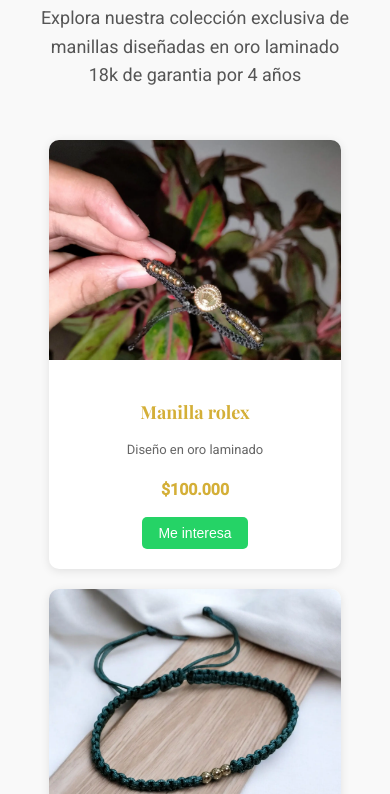
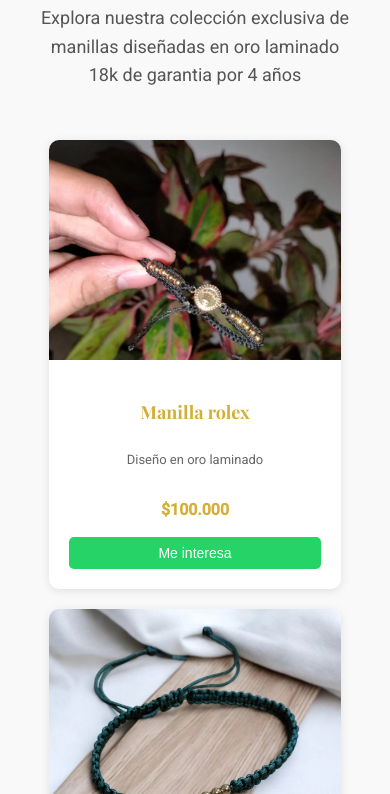
Before and after one commit to Torri-luxe/Torriluxe.shop, a plain HTML site: page index1.html in a window 390 px wide. Shown: the part 306-1100 px from the top of the page. Drawn offline with nearby package versions, Linux system fonts and the light colour scheme.

Commit message:
Add files via upload

```diff
--- a/style1.css
+++ b/style1.css
@@ -28,6 +28,7 @@ header {
     position: sticky;
     top: 0;
     z-index: 1000;
+    transition: background-color 0.3s ease, box-shadow 0.3s ease;
 }
 
 .logo-container {
@@ -39,11 +40,17 @@ header {
     margin: 0;
     font-size: 28px;
     color: #d4af37;
+    transition: color 0.3s ease;
 }
 
 .logo {
     width: 50px;
     margin-left: 10px;
+    transition: transform 0.3s ease;
+}
+
+.logo:hover {
+    transform: scale(1.1);
 }
 
 /* Menú Flexbox */
@@ -60,7 +67,7 @@ header {
     text-decoration: none;
     color: #333;
     font-weight: 500;
-    transition: color 0.3s;
+    transition: color 0.3s ease, border-bottom 0.3s ease;
     padding: 10px 15px;
     letter-spacing: 1px;
     border-bottom: 2px solid transparent;
@@ -79,6 +86,11 @@ header {
     font-size: 24px;
     cursor: pointer;
     color: #d4af37;
+    transition: color 0.3s ease;
+}
+
+.menu-toggle:hover {
+    color: #b8860b;
 }
 
 /* Sección de Productos */
@@ -91,18 +103,19 @@ header {
     font-size: 36px;
     color: #d4af37;
     margin-bottom: 20px;
+    transition: color 0.3s ease;
 }
 
 .products p {
     font-size: 18px;
     color: #555;
     margin-bottom: 30px;
+    transition: color 0.3s ease;
 }
 
 .product-grid {
     display: grid;
-    grid-template-columns: repeat(auto-fit, minmax(280px, 1fr));
-    /* Tarjetas más grandes */
+    grid-template-columns: repeat(auto-fit, minmax(300px, 1fr));
     gap: 20px;
     justify-content: center;
 }
@@ -112,19 +125,21 @@ header {
     border-radius: 10px;
     box-shadow: 0 2px 10px rgba(0, 0, 0, 0.1);
     overflow: hidden;
-    transition: transform 0.3s, box-shadow 0.3s;
+    transition: transform 0.3s ease, box-shadow 0.3s ease;
+    display: flex;
+    flex-direction: column;
 }
 
 .product-card:hover {
-    transform: translateY(-10px);
+    transform: translateY(-5px);
     box-shadow: 0 4px 20px rgba(0, 0, 0, 0.2);
 }
 
 .product-image {
     width: 100%;
     height: 300px;
-    /* Imágenes más grandes */
     overflow: hidden;
+    transition: transform 0.3s ease;
 }
 
 .product-image img {
@@ -133,24 +148,29 @@ header {
     object-fit: cover;
     display: block;
     loading: lazy;
-    /* Optimización para carga perezosa */
 }
 
 .product-info {
     padding: 20px;
     text-align: center;
+    flex: 1;
+    display: flex;
+    flex-direction: column;
+    justify-content: space-between;
 }
 
 .product-info h3 {
     font-size: 24px;
     color: #d4af37;
     margin-bottom: 10px;
+    transition: color 0.3s ease;
 }
 
 .product-info p {
     font-size: 16px;
     color: #666;
     margin-bottom: 10px;
+    transition: color 0.3s ease;
 }
 
 .product-info .price {
@@ -158,6 +178,7 @@ header {
     color: #d4af37;
     font-weight: bold;
     margin-bottom: 15px;
+    transition: color 0.3s ease;
 }
 
 .whatsapp-button {
@@ -167,13 +188,16 @@ header {
     border-radius: 5px;
     text-decoration: none;
     font-size: 16px;
-    transition: background 0.3s;
+    transition: background 0.3s ease, transform 0.3s ease;
     border: none;
     cursor: pointer;
+    width: 100%;
+    box-sizing: border-box;
 }
 
 .whatsapp-button:hover {
     background: #128c7e;
+    transform: scale(1.05);
 }
 
 /* Footer */
@@ -183,6 +207,7 @@ footer {
     text-align: center;
     padding: 20px;
     margin-top: 60px;
+    transition: background-color 0.3s ease;
 }
 
 .social-media {
@@ -195,16 +220,18 @@ footer {
 .social-media a {
     color: #fff;
     font-size: 24px;
-    transition: color 0.3s;
+    transition: color 0.3s ease, transform 0.3s ease;
 }
 
 .social-media a:hover {
     color: #d4af37;
+    transform: scale(1.1);
 }
 
 footer p {
     margin: 0;
     font-size: 14px;
+    transition: color 0.3s ease;
 }
 
 /* Responsive Design */
@@ -229,13 +256,16 @@ footer p {
     }
 
     .product-grid {
-        grid-template-columns: repeat(auto-fit, minmax(200px, 1fr));
+        grid-template-columns: repeat(auto-fit, minmax(100%, 1fr));
         padding: 20px 5%;
+    }
+
+    .product-card {
+        width: 100%;
     }
 
     .product-image {
         height: 250px;
-        /* Imágenes más grandes en móviles */
     }
 
     .product-info h3 {
@@ -258,13 +288,16 @@ footer p {
 
 @media (max-width: 480px) {
     .product-grid {
-        grid-template-columns: repeat(auto-fit, minmax(180px, 1fr));
+        grid-template-columns: repeat(auto-fit, minmax(100%, 1fr));
         padding: 20px 10px;
+    }
+
+    .product-card {
+        width: 100%;
     }
 
     .product-image {
         height: 220px;
-        /* Imágenes más grandes en móviles pequeños */
     }
 
     .product-info h3 {
```
